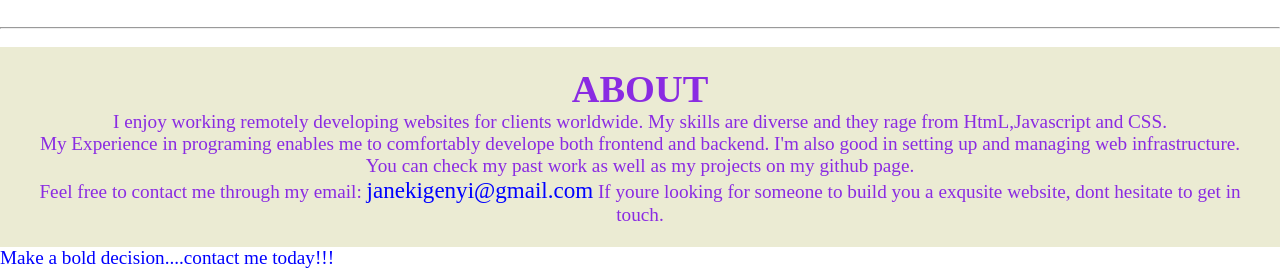
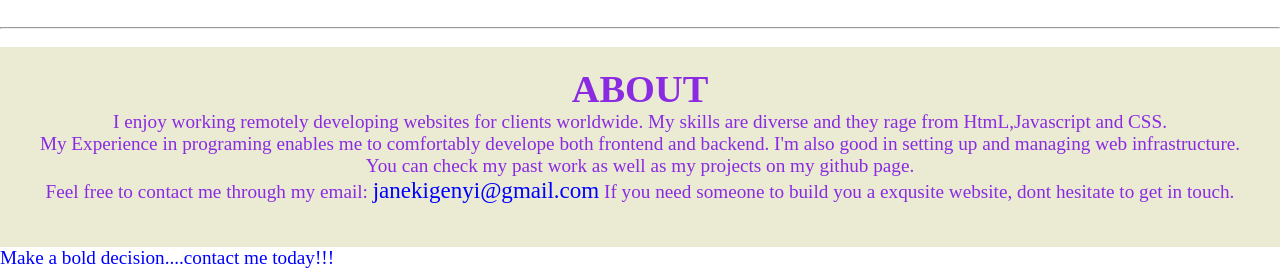
Before and after one commit to Jane-Wandia/moringa-project, a plain HTML site: page index.html in a window 1280 px wide. Shown: the part 1000-1269 px from the top of the page. Drawn offline with Linux system fonts and the light colour scheme.

Commit message:
eddited a paragraph

```diff
--- a/index.html
+++ b/index.html
@@ -79,7 +79,7 @@
         <p>You can check my past work as well as my projects on my github page.</p>
 
         <p>Feel free to contact me through my email: <span>janekigenyi@gmail.com</span>
-            If youre looking for someone to build you a exqusite website, dont hesitate to get in touch.</p>
+            If you need someone to build you a exqusite website, dont hesitate to get in touch.</p>
 
     </div>
 
```
